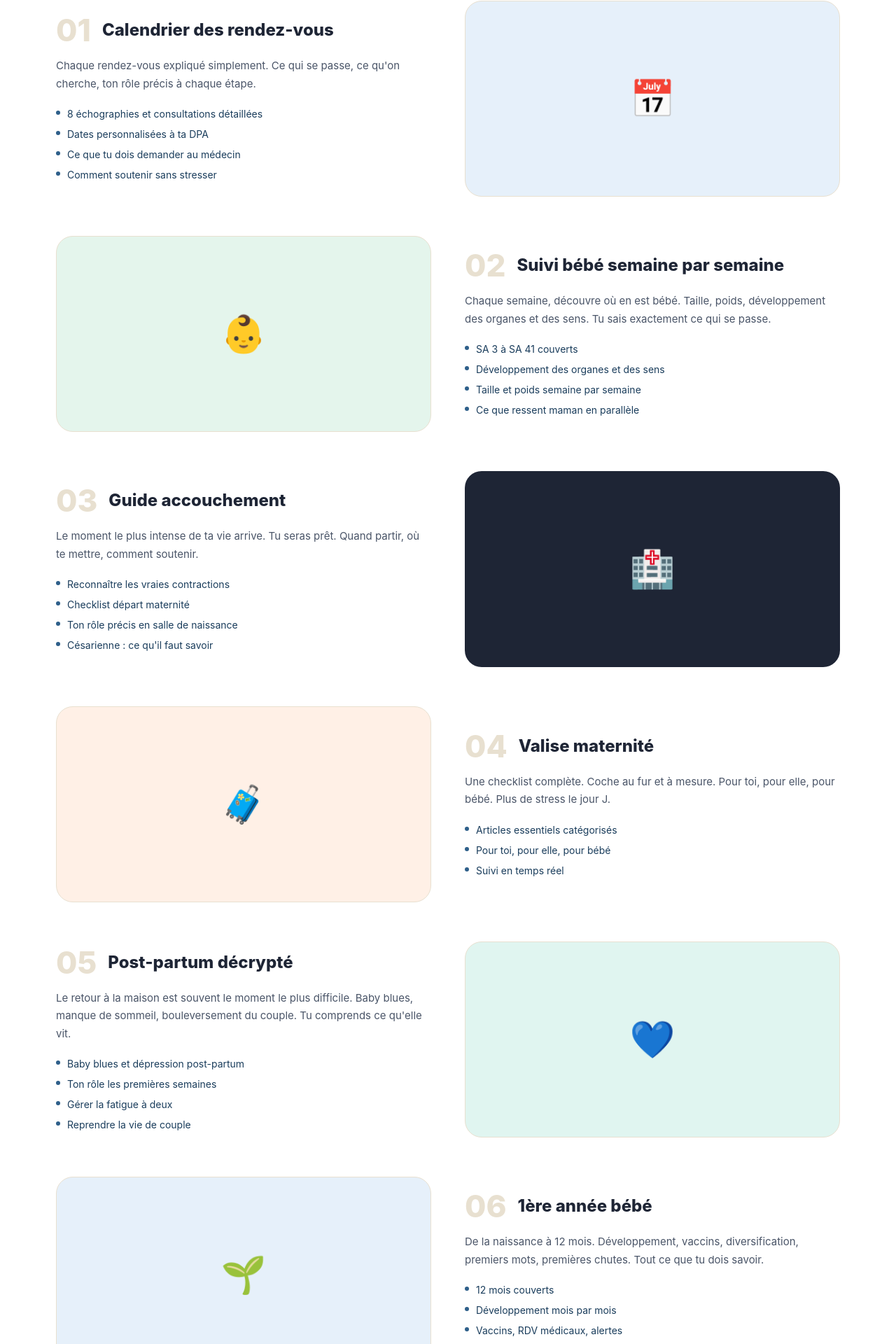
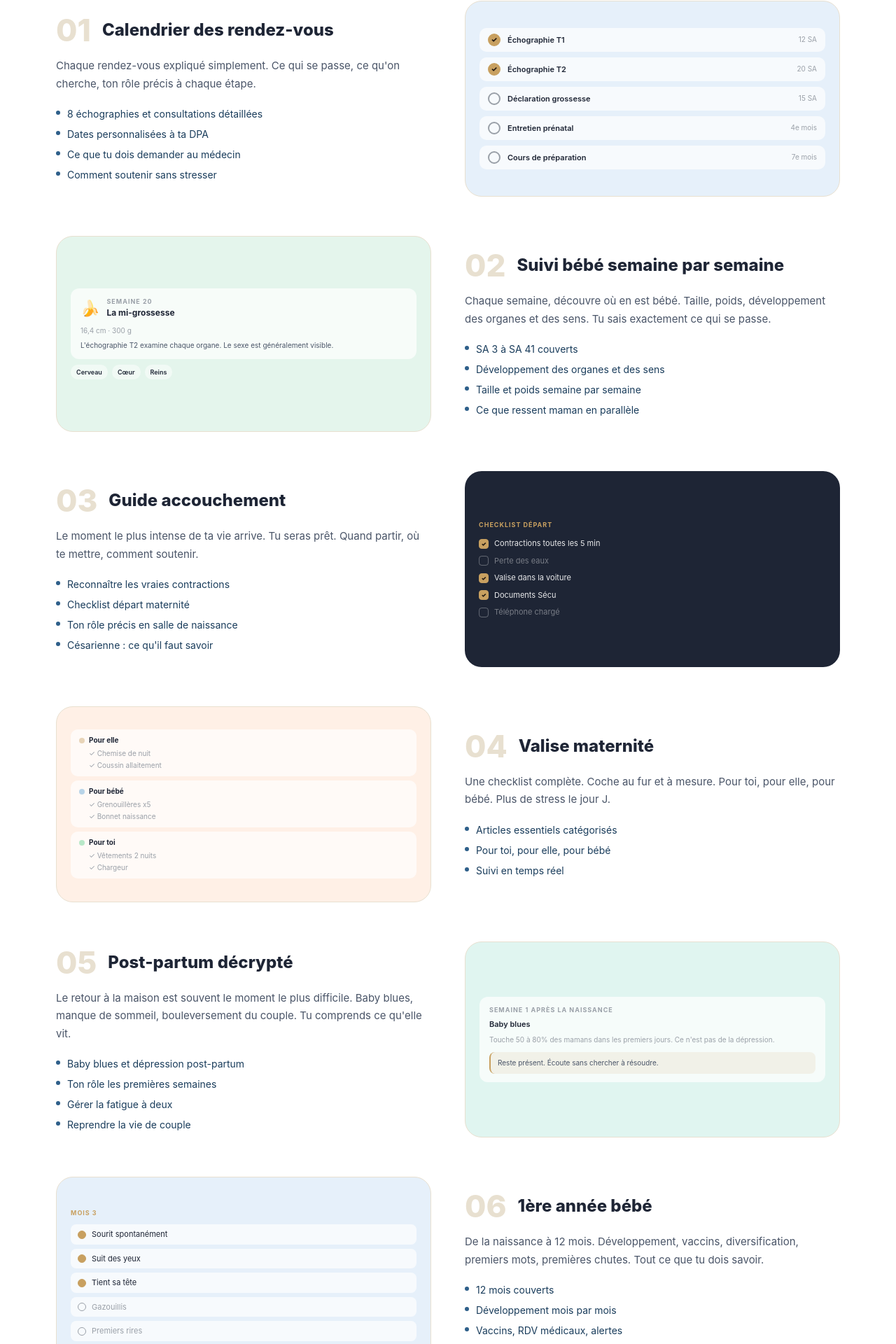
Before and after one commit to Julproject/dadup, a Next.js app: page /inclus in a window 1280 px wide. Shown: the part 476-2396 px from the top of the page at 70% size. Built offline with nearby package versions, Linux system fonts and the light colour scheme.

Commit message:
Update page.tsx

```diff
--- a/app/inclus/page.tsx
+++ b/app/inclus/page.tsx
@@ -47,6 +47,132 @@ const MODULES = [
     emoji:'🌱', bg:C.bluePale, dark:false
   },
 ];
+
+
+function ModulePreview({ num, dark }: { num: string; dark: boolean }) {
+  const textColor = dark ? 'rgba(255,255,255,0.9)' : '#1e2535';
+  const subColor = dark ? 'rgba(255,255,255,0.5)' : '#9aa0a8';
+  const cardBg = dark ? 'rgba(255,255,255,0.08)' : 'rgba(255,255,255,0.7)';
+  const gold = '#c8a060';
+
+  if (num === '01') return (
+    <div style={{width:'100%', display:'flex', flexDirection:'column', gap:'8px'}}>
+      {[
+        {label:'Échographie T1', sa:'12 SA', checked:true},
+        {label:'Échographie T2', sa:'20 SA', checked:true},
+        {label:'Déclaration grossesse', sa:'15 SA', checked:false},
+        {label:'Entretien prénatal', sa:'4e mois', checked:false},
+        {label:'Cours de préparation', sa:'7e mois', checked:false},
+      ].map((rdv, i) => (
+        <div key={i} style={{background:cardBg, borderRadius:'10px', padding:'8px 12px', display:'flex', alignItems:'center', gap:'10px'}}>
+          <div style={{width:'18px', height:'18px', borderRadius:'50%', background: rdv.checked ? gold : 'transparent', border:`2px solid ${rdv.checked ? gold : subColor}`, flexShrink:0, display:'flex', alignItems:'center', justifyContent:'center'}}>
+            {rdv.checked && <span style={{color:'#1c1510', fontSize:'10px', fontWeight:800}}>✓</span>}
+          </div>
+          <div style={{flex:1}}>
+            <p style={{color:textColor, fontSize:'11px', fontWeight:600, margin:0}}>{rdv.label}</p>
+          </div>
+          <span style={{color:subColor, fontSize:'10px'}}>{rdv.sa}</span>
+        </div>
+      ))}
+    </div>
+  );
+
+  if (num === '02') return (
+    <div style={{width:'100%', display:'flex', flexDirection:'column', gap:'8px'}}>
+      <div style={{background:cardBg, borderRadius:'12px', padding:'12px 14px'}}>
+        <div style={{display:'flex', alignItems:'center', gap:'10px', marginBottom:'8px'}}>
+          <span style={{fontSize:'22px'}}>🍌</span>
+          <div>
+            <p style={{color:subColor, fontSize:'9px', fontWeight:700, letterSpacing:'1px', margin:0}}>SEMAINE 20</p>
+            <p style={{color:textColor, fontSize:'12px', fontWeight:700, margin:0}}>La mi-grossesse</p>
+          </div>
+        </div>
+        <p style={{color:subColor, fontSize:'10px', margin:'0 0 6px'}}>16,4 cm · 300 g</p>
+        <p style={{color:dark ? 'rgba(255,255,255,0.6)' : '#4a5568', fontSize:'10px', lineHeight:1.5, margin:0}}>
+          L'échographie T2 examine chaque organe. Le sexe est généralement visible.
+        </p>
+      </div>
+      <div style={{display:'flex', gap:'6px'}}>
+        {['Cerveau', 'Cœur', 'Reins'].map(o => (
+          <span key={o} style={{background:dark ? 'rgba(255,255,255,0.1)' : 'rgba(255,255,255,0.5)', color:textColor, fontSize:'9px', fontWeight:600, padding:'4px 8px', borderRadius:'20px'}}>{o}</span>
+        ))}
+      </div>
+    </div>
+  );
+
+  if (num === '03') return (
+    <div style={{width:'100%', display:'flex', flexDirection:'column', gap:'8px'}}>
+      <p style={{color:gold, fontSize:'9px', fontWeight:700, letterSpacing:'1px', margin:'0 0 4px'}}>CHECKLIST DÉPART</p>
+      {[
+        {label:'Contractions toutes les 5 min', done:true},
+        {label:'Perte des eaux', done:false},
+        {label:'Valise dans la voiture', done:true},
+        {label:'Documents Sécu', done:true},
+        {label:'Téléphone chargé', done:false},
+      ].map((item, i) => (
+        <div key={i} style={{display:'flex', alignItems:'center', gap:'8px'}}>
+          <div style={{width:'14px', height:'14px', borderRadius:'4px', background: item.done ? gold : 'transparent', border:`1.5px solid ${item.done ? gold : 'rgba(255,255,255,0.3)'}`, flexShrink:0, display:'flex', alignItems:'center', justifyContent:'center'}}>
+            {item.done && <span style={{color:'#1c1510', fontSize:'8px', fontWeight:900}}>✓</span>}
+          </div>
+          <p style={{color: item.done ? 'rgba(255,255,255,0.9)' : 'rgba(255,255,255,0.4)', fontSize:'11px', margin:0, textDecoration: item.done ? 'none' : 'none'}}>{item.label}</p>
+        </div>
+      ))}
+    </div>
+  );
+
+  if (num === '04') return (
+    <div style={{width:'100%', display:'flex', flexDirection:'column', gap:'6px'}}>
+      {[
+        {cat:'Pour elle', items:['Chemise de nuit', 'Coussin allaitement'], color:'#e8d4b8'},
+        {cat:'Pour bébé', items:['Grenouillères x5', 'Bonnet naissance'], color:'#b8d4e8'},
+        {cat:'Pour toi', items:['Vêtements 2 nuits', 'Chargeur'], color:'#b8e8c8'},
+      ].map((cat, i) => (
+        <div key={i} style={{background:cardBg, borderRadius:'10px', padding:'8px 12px'}}>
+          <div style={{display:'flex', alignItems:'center', gap:'6px', marginBottom:'4px'}}>
+            <div style={{width:'8px', height:'8px', borderRadius:'50%', background:cat.color, flexShrink:0}}></div>
+            <p style={{color:textColor, fontSize:'10px', fontWeight:700, margin:0}}>{cat.cat}</p>
+          </div>
+          {cat.items.map(item => (
+            <p key={item} style={{color:subColor, fontSize:'10px', margin:'2px 0 0 14px'}}>✓ {item}</p>
+          ))}
+        </div>
+      ))}
+    </div>
+  );
+
+  if (num === '05') return (
+    <div style={{width:'100%', display:'flex', flexDirection:'column', gap:'8px'}}>
+      <div style={{background:cardBg, borderRadius:'12px', padding:'12px 14px'}}>
+        <p style={{color:subColor, fontSize:'9px', fontWeight:700, letterSpacing:'1px', margin:'0 0 6px'}}>SEMAINE 1 APRÈS LA NAISSANCE</p>
+        <p style={{color:textColor, fontSize:'11px', fontWeight:600, margin:'0 0 6px'}}>Baby blues</p>
+        <p style={{color:subColor, fontSize:'10px', lineHeight:1.5, margin:'0 0 10px'}}>Touche 50 à 80% des mamans dans les premiers jours. Ce n'est pas de la dépression.</p>
+        <div style={{background:dark ? 'rgba(200,160,96,0.15)' : 'rgba(200,160,96,0.12)', borderRadius:'8px', padding:'8px 10px', borderLeft:`2px solid ${gold}`}}>
+          <p style={{color:dark ? 'rgba(255,255,255,0.7)' : '#4a5568', fontSize:'10px', lineHeight:1.5, margin:0}}>Reste présent. Écoute sans chercher à résoudre.</p>
+        </div>
+      </div>
+    </div>
+  );
+
+  if (num === '06') return (
+    <div style={{width:'100%', display:'flex', flexDirection:'column', gap:'6px'}}>
+      <p style={{color:gold, fontSize:'9px', fontWeight:700, letterSpacing:'1px', margin:'0 0 4px'}}>MOIS 3</p>
+      {[
+        {label:'Sourit spontanément', done:true},
+        {label:'Suit des yeux', done:true},
+        {label:'Tient sa tête', done:true},
+        {label:'Gazouillis', done:false},
+        {label:'Premiers rires', done:false},
+      ].map((item, i) => (
+        <div key={i} style={{display:'flex', alignItems:'center', gap:'8px', background:cardBg, borderRadius:'8px', padding:'6px 10px'}}>
+          <div style={{width:'12px', height:'12px', borderRadius:'50%', background: item.done ? gold : 'transparent', border:`1.5px solid ${item.done ? gold : subColor}`, flexShrink:0}}></div>
+          <p style={{color: item.done ? textColor : subColor, fontSize:'11px', margin:0}}>{item.label}</p>
+        </div>
+      ))}
+    </div>
+  );
+
+  return <span style={{fontSize:'36px'}}></span>;
+}
 
 export default function InclusPage() {
   const [menuOpen, setMenuOpen] = useState(false);
@@ -168,10 +294,8 @@ export default function InclusPage() {
                   ))}
                 </div>
               </div>
-              <div className="mod-img" style={{direction:'ltr',background:m.bg,borderRadius:'24px',height:'280px',display:'flex',alignItems:'center',justifyContent:'center',border:m.dark?'none':`1px solid ${C.border}`}}>
-                <div style={{textAlign:'center'}}>
-                  <p style={{fontSize:'52px',margin:0}}>{m.emoji}</p>
-                </div>
+              <div className="mod-img" style={{direction:'ltr',background:m.bg,borderRadius:'24px',height:'280px',display:'flex',alignItems:'center',justifyContent:'center',border:m.dark?'none':`1px solid ${C.border}`,overflow:'hidden',padding:'20px'}}>
+                <ModulePreview num={m.num} dark={m.dark} />
               </div>
             </div>
           ))}
```
